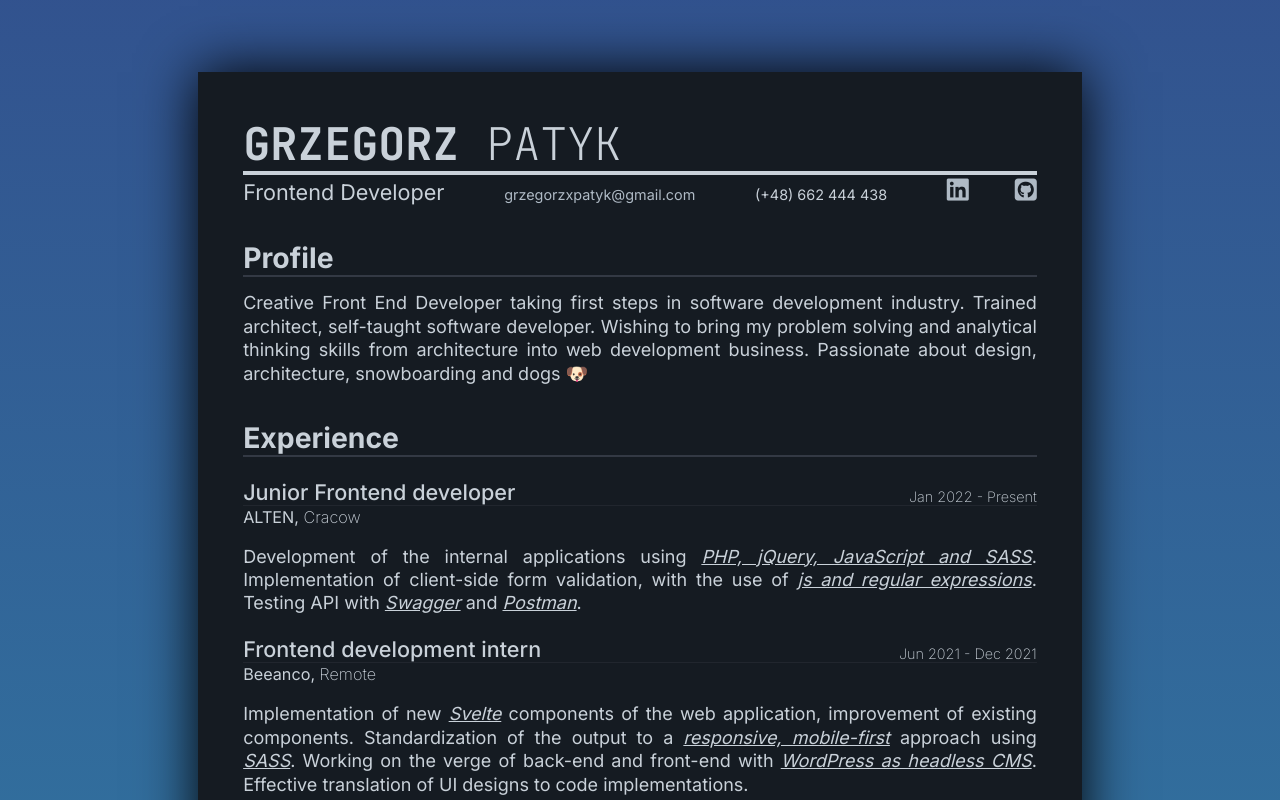
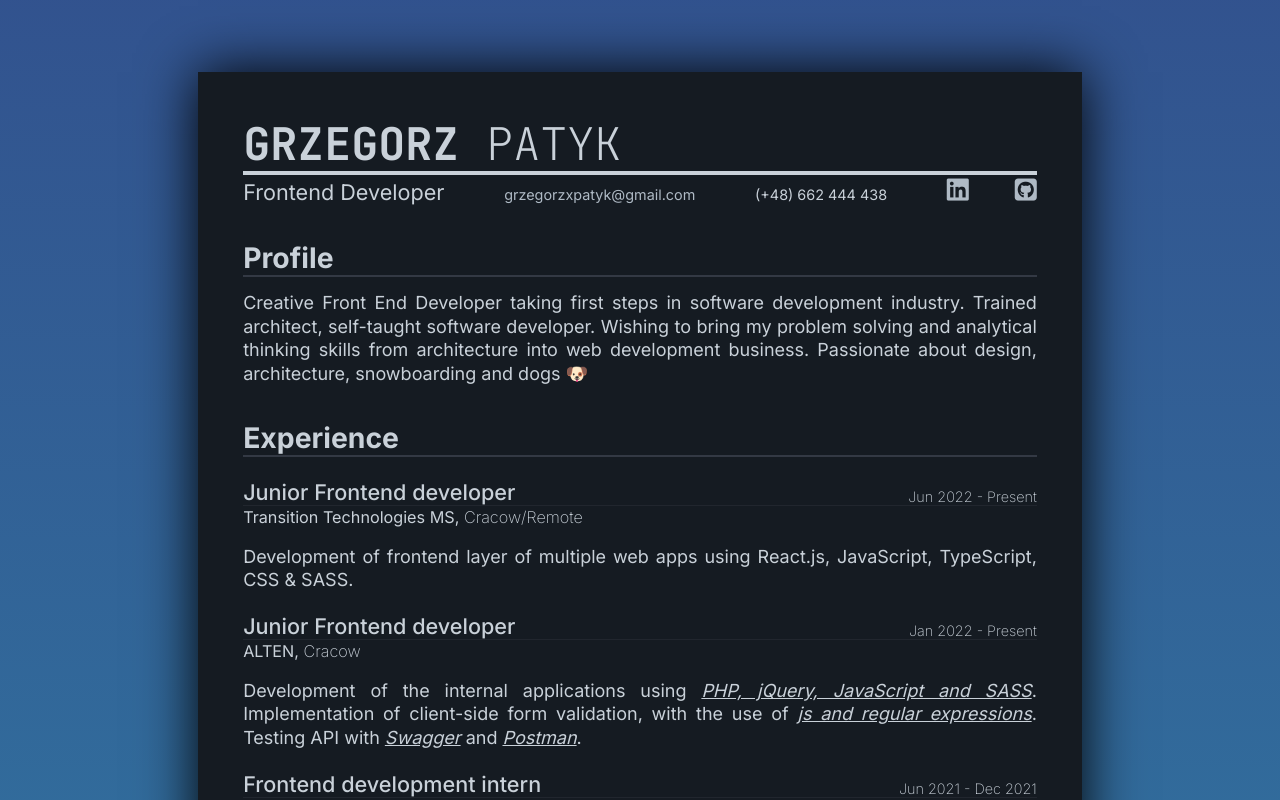
Before and after one commit to grzegorzxpatyk/my-resume, a React (Create React App) app: page / in a window 1280 px wide. Shown: the top 800 px of the page. Built offline with nearby package versions, Linux system fonts and the light colour scheme.

Commit message:
add new job to experience data section

```diff
--- a/src/App.js
+++ b/src/App.js
@@ -11,6 +11,14 @@ const data = {
         about: 'Creative Front End Developer taking first steps in software development industry. Trained architect, self-taught software developer. Wishing to bring my problem solving and analytical thinking skills from architecture into web development business. Passionate about design, architecture, snowboarding and dogs 🐶',
     },
     experience: [
+        {
+            position: 'Junior Frontend developer',
+            duration: 'Jun 2022 - Present',
+            company: 'Transition Technologies MS',
+            location: 'Cracow/Remote',
+            description:
+                'Development of frontend layer of multiple web apps using React.js, JavaScript, TypeScript, CSS & SASS.',
+        },
         {
             position: 'Junior Frontend developer',
             duration: 'Jan 2022 - Present',
```
